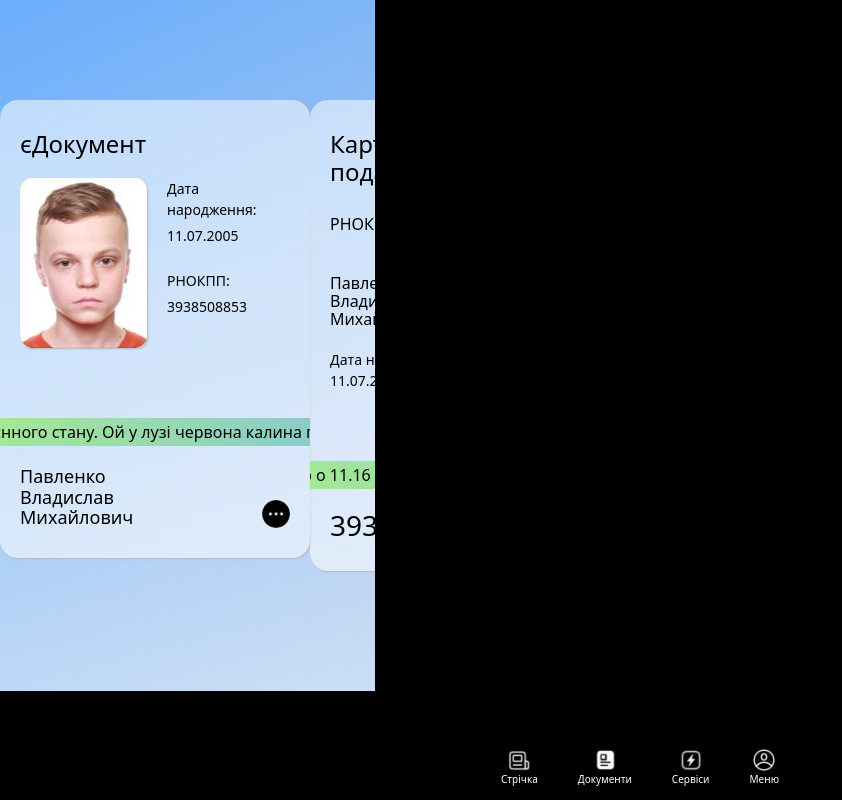
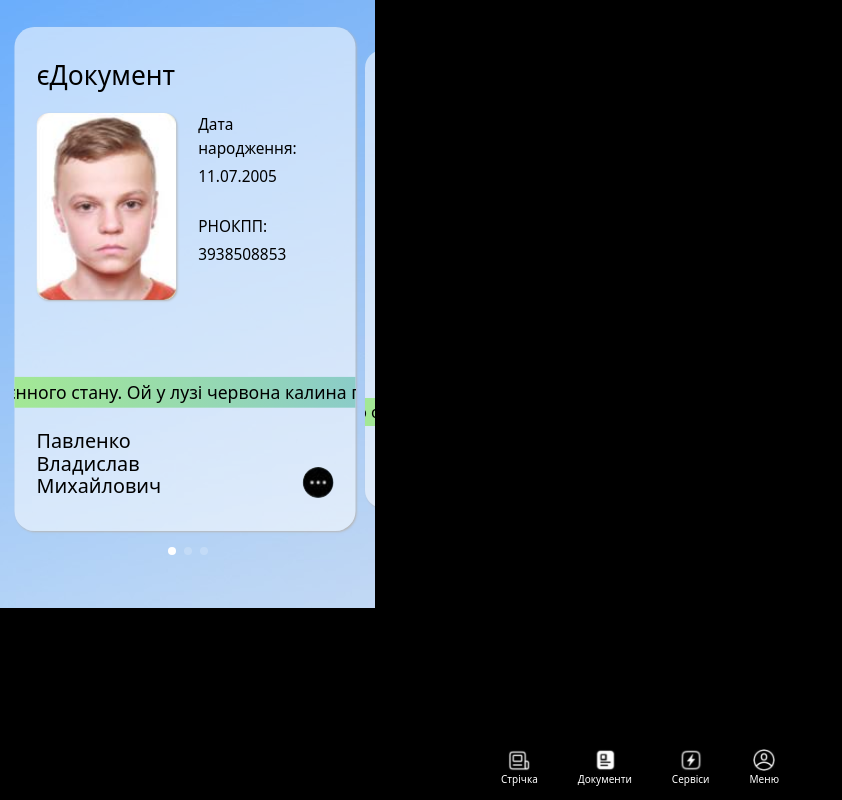
Before and after one commit to Vladislav-Pavlenko/diia-copy, a plain HTML site: page index.html in a window 1280 px wide. Shown: the whole page, without its empty margins (0-842 px from the left). Drawn offline with nearby package versions, Linux system fonts and the light colour scheme.

Commit message:
add card

```diff
--- a/dia.css
+++ b/dia.css
@@ -56,6 +56,7 @@ img {
 
 main {
   background-image: url("./img/background.jpg");
+  overflow: hidden;
 }
 
 .marquee-container {
@@ -91,7 +92,7 @@ main {
 }
 
 .edocument {
-  padding: 100px 0;
+  padding: 50px 0;
 }
 
 .edocument-item {
@@ -186,7 +187,7 @@ main {
   margin-bottom: 20px;
 }
 .rdocument-item .rdocument-data {
-  margin-bottom: 70px;
+  margin-bottom: 57px;
   font-size: 14px;
   font-weight: 500;
   line-height: 1.5;
@@ -254,7 +255,7 @@ main {
 }
 .pdocument-item-info {
   margin-left: 20px;
-  margin-bottom: 70px;
+  margin-bottom: 37px;
   display: flex;
   gap: 20px;
 }
@@ -322,6 +323,29 @@ main {
   border-radius: 50%;
 }
 
+.swiper {
+  padding-bottom: 50px !important;
+  position: relative !important;
+  padding-left: 30px !important;
+  padding-right: 30px !important;
+  overflow: visible !important;
+}
+
+.swiper-pagination {
+  position: absolute;
+  bottom: 0px !important;
+}
+
+.swiper-slide {
+  transition: transform 0.3s ease;
+}
+.swiper-slide-active {
+  transform: scale(1.1) !important;
+}
+.swiper-pagination {
+  margin-top: 20px;
+}
+
 .footer {
   width: 100%;
   position: fixed;
@@ -349,3 +373,12 @@ main {
   width: auto;
   margin-bottom: 3px;
 }
+
+.swiper-pagination-bullet {
+  width: 12px;
+  height: 12px;
+  background: #fff !important;
+  opacity: 1;
+}
+.swiper-pagination-bullets-active {
+}
--- a/dia.js
+++ b/dia.js
@@ -1,6 +1,10 @@
 const swiper = new Swiper(".swiper", {
   initialSlide: 0,
-  //   pagination: {
-  //     el: ".swiper-pagination",
-  //   },
+  slidesPerView: 1,
+  spaceBetween: 25,
+  pagination: {
+    el: ".swiper-pagination",
+    clickable: true,
+    type: "bullets",
+  },
 });
--- a/index.html
+++ b/index.html
@@ -206,7 +206,7 @@
               <a class="document-item-link" href=""></a>
             </li> -->
           </ul>
-          <!-- <div class="swiper-pagination"></div> -->
+          <div class="swiper-pagination"></div>
         </div>
       </section>
     </main>
```
